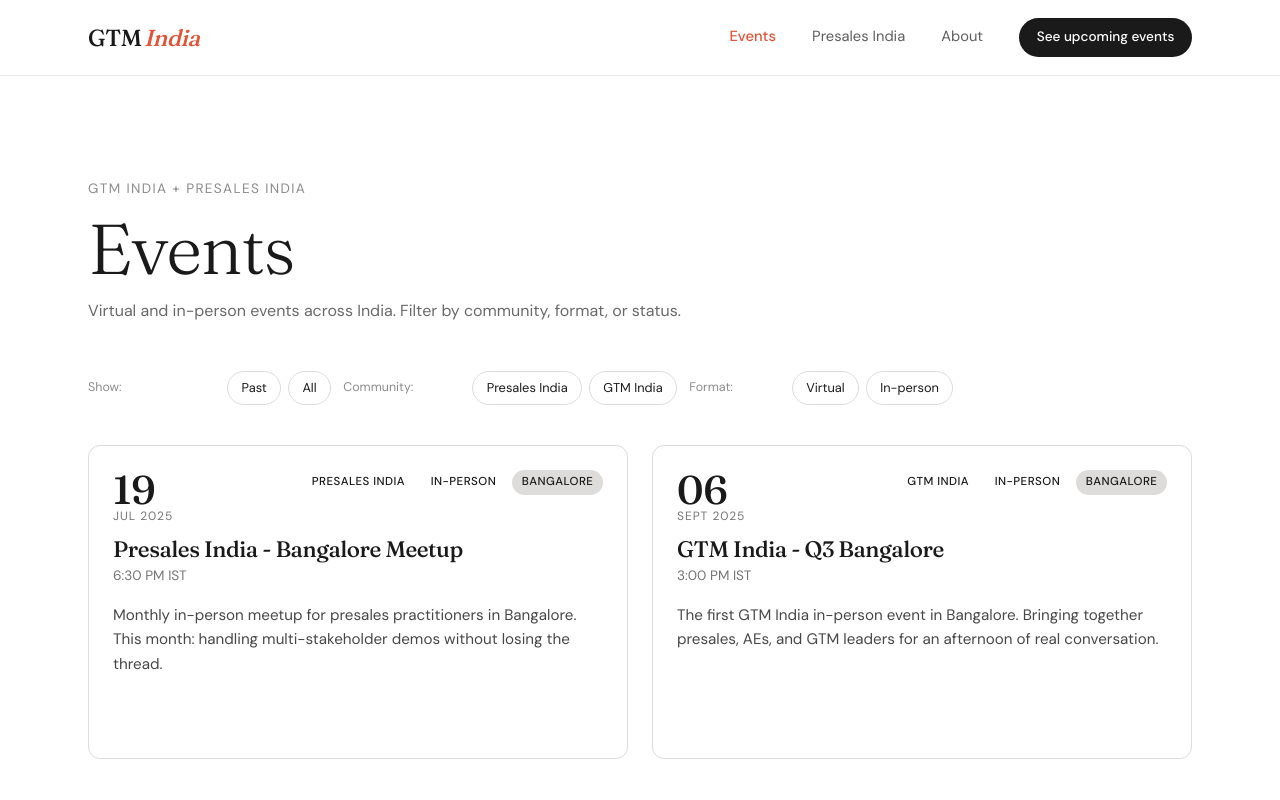
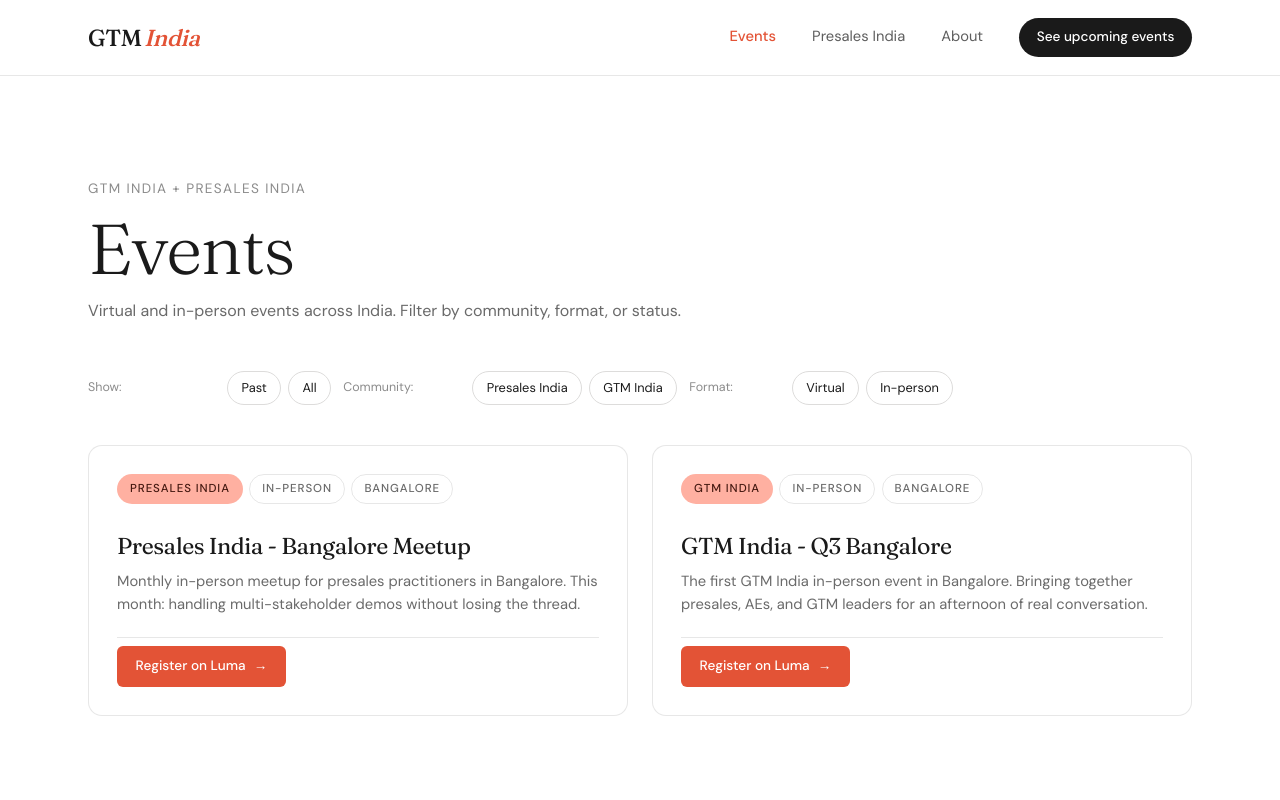
Before and after one commit to nixarma/gtmindia, a Next.js app: page /events in a window 1280 px wide. Shown: the top 800 px of the page. Built offline with nearby package versions, Linux system fonts and the light colour scheme.

Commit message:
fix ui/EventCard.tsx

```diff
--- a/src/components/ui/EventCard.tsx
+++ b/src/components/ui/EventCard.tsx
@@ -1,147 +1,62 @@
 import type { Event } from '@/types/event'
+
+const communityLabel: Record<Event['community'], string> = {
+  'presales-india': 'Presales India',
+  'gtm-india':      'GTM India',
+  'self':           'SELF',
+}
+
+const cityLabel: Record<string, string> = {
+  Virtual:   'Virtual',
+  Bangalore: 'Bangalore',
+  Hyderabad: 'Hyderabad',
+  Mumbai:    'Mumbai',
+  Delhi:     'Delhi',
+}
 
 interface EventCardProps {
   event: Event
+  isPast?: boolean
 }
 
-const communityLabel: Record<string, string> = {
-  'presales-india': 'Presales India',
-  'gtm-india':      'GTM India',
-}
-
-const formatLabel: Record<string, string> = {
-  virtual:    'Virtual',
-  'in-person': 'In-person',
-}
-
-export function EventCard({ event }: EventCardProps) {
-  const dateObj = new Date(event.date)
-  const day     = dateObj.toLocaleDateString('en-IN', { day: '2-digit' })
-  const month   = dateObj.toLocaleDateString('en-IN', { month: 'short' }).toUpperCase()
-  const year    = dateObj.getFullYear()
-
-  const isSelf = event.series === 'self'
-
+export function EventCard({ event, isPast = false }: EventCardProps) {
   return (
-    <article
-      style={{
-        border: '1px solid var(--color-lightest)',
-        borderRadius: '0.75rem',
-        padding: '1.5rem',
-        background: event.status === 'past'
-          ? 'var(--color-lightest)'
-          : 'var(--color-white)',
-        display: 'flex',
-        flexDirection: 'column',
-        gap: '1rem',
-        opacity: event.status === 'past' ? 0.7 : 1,
-        transition: 'box-shadow 0.2s',
-      }}
-    >
-      {/* Date + badges row */}
-      <div style={{ display: 'flex', justifyContent: 'space-between', alignItems: 'flex-start', flexWrap: 'wrap', gap: '0.5rem' }}>
-        {/* Date block */}
-        <div style={{ display: 'flex', flexDirection: 'column', lineHeight: 1 }}>
-          <span style={{ fontFamily: 'var(--font-display)', fontSize: '2.5rem', fontWeight: 500, color: 'var(--color-primary)' }}>
-            {day}
+    <article className={`event-card${isPast ? ' event-card--past' : ''}`}>
+      <div className="event-card__meta">
+        <span className="event-meta__chip event-meta__chip--community">
+          {communityLabel[event.community]}
+        </span>
+        <span className="event-meta__chip">
+          {event.format === 'virtual' ? 'Virtual' : 'In-person'}
+        </span>
+        <span className="event-meta__chip">
+          {cityLabel[event.city] ?? event.city}
+        </span>
+        {isPast && (
+          <span className="event-meta__chip event-meta__chip--past">
+            Past
           </span>
-          <span style={{ fontFamily: 'var(--font-body)', fontSize: '0.75rem', letterSpacing: '0.08em', color: 'var(--color-ink)', opacity: 0.6 }}>
-            {month} {year}
-          </span>
-        </div>
-
-        {/* Badges */}
-        <div style={{ display: 'flex', flexWrap: 'wrap', gap: '0.4rem' }}>
-          <Badge label={communityLabel[event.community]} variant="community" />
-          <Badge label={formatLabel[event.format]} variant="format" />
-          {isSelf && <Badge label="SELF" variant="self" />}
-          {event.format === 'in-person' && event.city && (
-            <Badge label={event.city} variant="city" />
-          )}
-        </div>
-      </div>
-
-      {/* Title + time */}
-      <div>
-        <h3
-          style={{
-            fontFamily: 'var(--font-display)',
-            fontSize: '1.4rem',
-            fontWeight: 500,
-            color: 'var(--color-ink)',
-            marginBottom: '0.25rem',
-          }}
-        >
-          {event.title}
-        </h3>
-        {event.time && (
-          <p style={{ fontFamily: 'var(--font-body)', fontSize: '0.85rem', opacity: 0.6 }}>
-            {event.time}
-          </p>
         )}
       </div>
 
-      {/* Description */}
-      <p style={{ fontFamily: 'var(--font-body)', fontSize: '0.95rem', lineHeight: 1.6, opacity: 0.8, flexGrow: 1 }}>
-        {event.description}
-      </p>
+      <div className="event-card__body">
+        <p className="event-card__date">{event.displayDate}</p>
+        <h3 className="event-card__title">{event.title}</h3>
+        <p className="event-card__desc">{event.description}</p>
+      </div>
 
-      {/* CTA */}
-      {event.status === 'upcoming' && (
+      <div className="event-card__footer">
         <a
           href={event.lumaUrl}
           target="_blank"
-          rel="noopener noreferrer"
-          style={{
-            display: 'inline-block',
-            alignSelf: 'flex-start',
-            padding: '0.6rem 1.25rem',
-            background: 'var(--color-primary)',
-            color: 'var(--color-white)',
-            fontFamily: 'var(--font-body)',
-            fontSize: '0.875rem',
-            fontWeight: 500,
-            borderRadius: '0.375rem',
-            textDecoration: 'none',
-            transition: 'background 0.2s',
-          }}
+          rel="noopener"
+          className={`btn ${isPast ? 'btn--ghost' : 'btn--primary'} btn--sm`}
+          aria-label={`${isPast ? 'View recap for' : 'Register for'} ${event.title}`}
         >
-          Register on Luma
+          {isPast ? 'View recap' : 'Register on Luma'}
+          <span className="arrow">&rarr;</span>
         </a>
-      )}
+      </div>
     </article>
   )
 }
-
-/* ── Badge ── */
-
-interface BadgeProps {
-  label: string
-  variant: 'community' | 'format' | 'self' | 'city'
-}
-
-function Badge({ label, variant }: BadgeProps) {
-  const styles: Record<string, React.CSSProperties> = {
-    community: { background: 'var(--color-primary-light)', color: 'var(--color-primary-dark)' },
-    format:    { background: 'var(--color-linen)',          color: 'var(--color-ink)' },
-    self:      { background: 'var(--color-secondary-light)', color: 'var(--color-secondary-dark)' },
-    city:      { background: 'var(--color-lightest)',        color: 'var(--color-ink)' },
-  }
-
-  return (
-    <span
-      style={{
-        ...styles[variant],
-        fontFamily: 'var(--font-body)',
-        fontSize: '0.72rem',
-        fontWeight: 500,
-        letterSpacing: '0.04em',
-        padding: '0.2rem 0.6rem',
-        borderRadius: '999px',
-        textTransform: 'uppercase',
-      }}
-    >
-      {label}
-    </span>
-  )
-}
```
